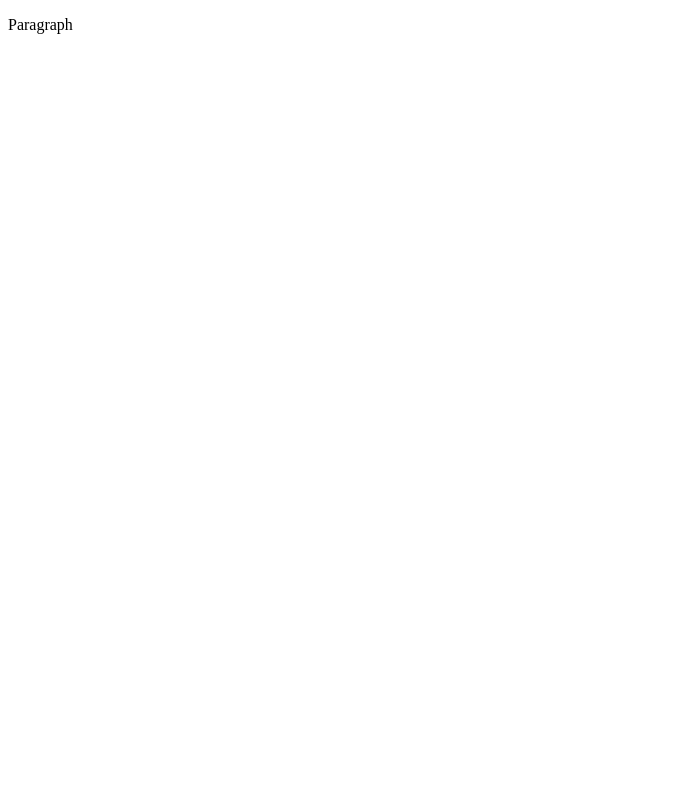
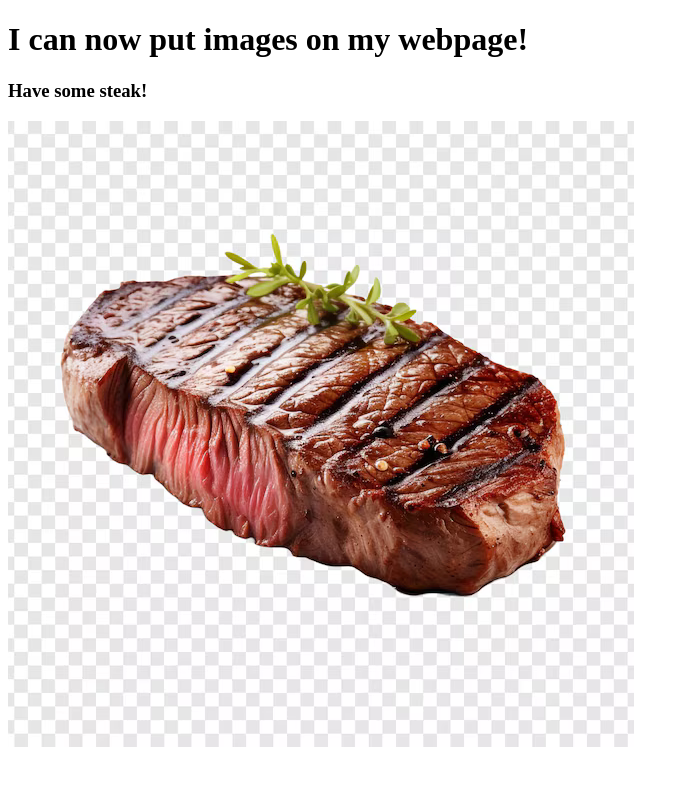
Before and after one commit to ICD2O-Digital-Tech-AbdulrahmanA/Unit1-02-HTML-Images, a plain HTML site: page index.html in a window 1280 px wide. Shown: the whole page, without its empty margins (0-689 px from the left). Drawn offline with Linux system fonts and the light colour scheme.

Commit message:
Created my first webapge with an image

```diff
--- a/index.html
+++ b/index.html
@@ -1,9 +1,11 @@
 <!DOCTYPE html>
 <html>
   <head>
-    <title>Title</title>
+    <title>Steak Image</title>
   </head>
   <body>
-    <p>Paragraph</p>
+    <h1>I can now put images on my webpage!</h1>
+    <h3>Have some steak!</h3>
+    <img src="./images/tastySteak.png" alt="Steak"
   </body>
 </html>
```
Also changed, not shown: images/tastySteak.png (added).
